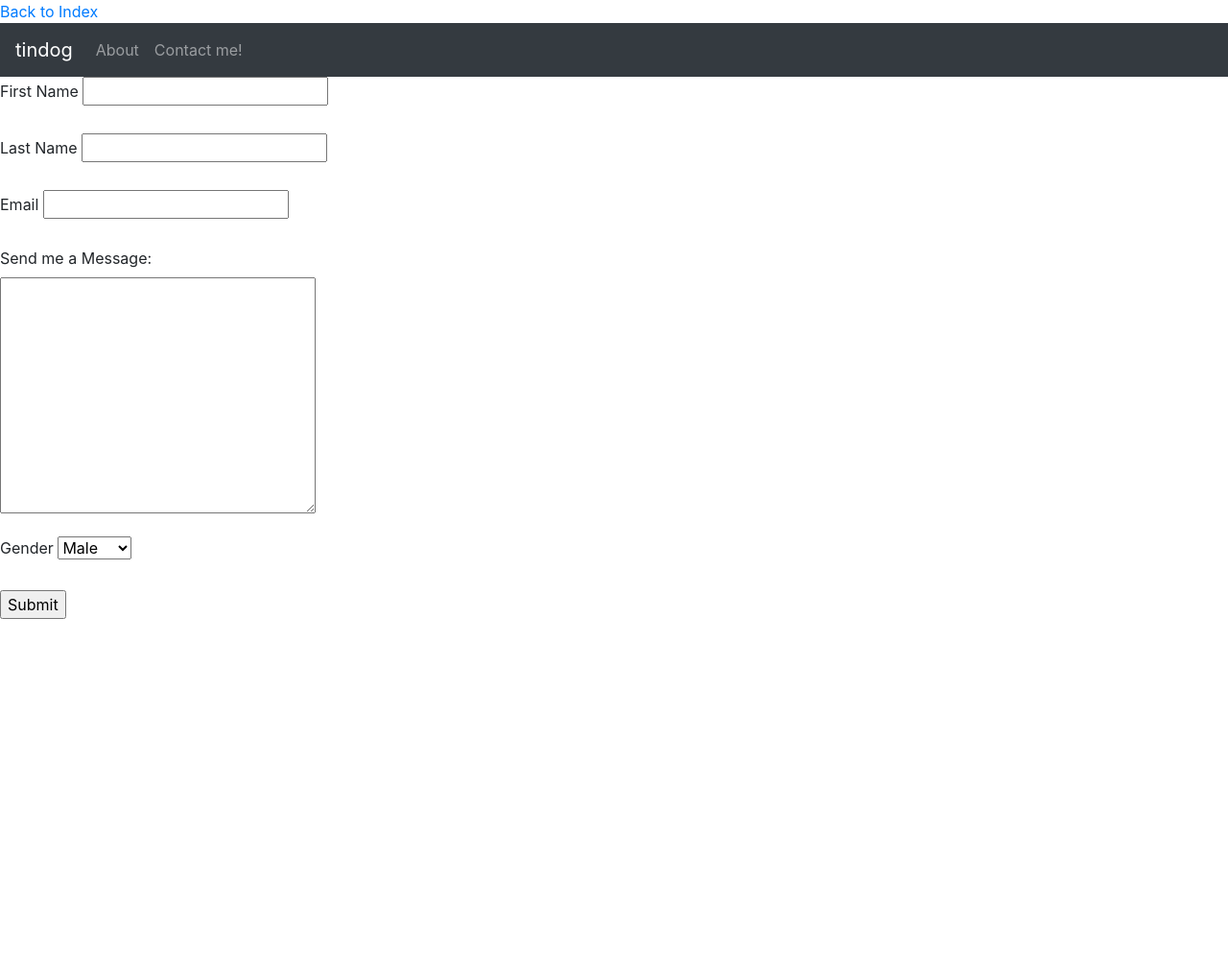
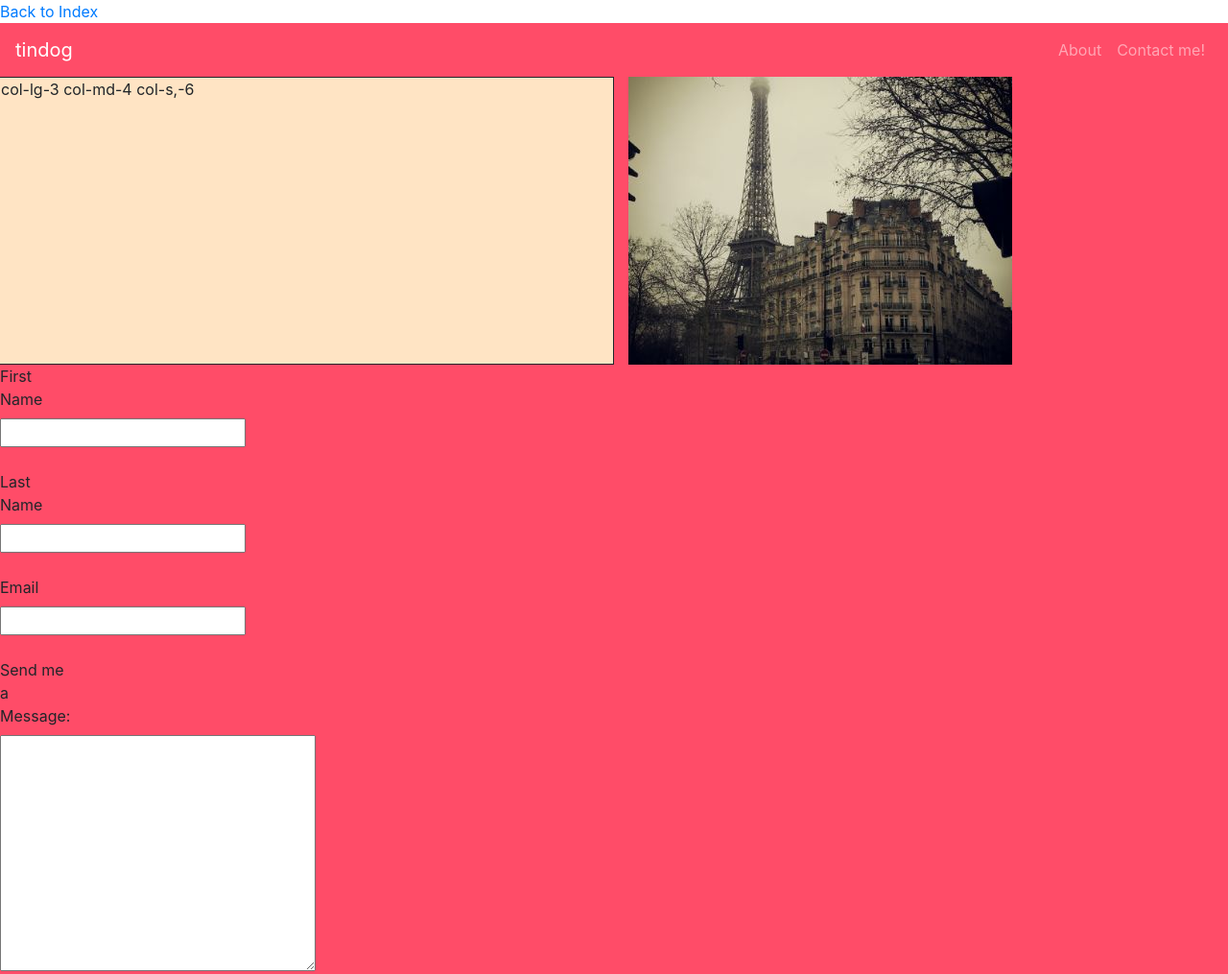
Before and after one commit to juanrebella/webHtml, a plain HTML site: page contact.html in a window 1280 px wide. Shown: the top 1015 px of the page at 96% size. Before the commit the page ends 800 px from the top, so only its background shows below. Drawn offline with nearby package versions, Linux system fonts and the light colour scheme.

Commit message:
Bootstrap divs and grid layouts

```diff
--- a/contact.html
+++ b/contact.html
@@ -3,16 +3,28 @@
         <meta charset="utf-8">
         <meta name="viewport" content="width=device-width, initial-scale=1.0">
         <meta http-equiv="X-UA-Compatible" content="ie=edge">
+        <link rel="stylesheet" href="css/contact.css">
         <link rel="stylesheet" href="https://maxcdn.bootstrapcdn.com/bootstrap/4.0.0/css/bootstrap.min.css" integrity="sha384-Gn5384xqQ1aoWXA+058RXPxPg6fy4IWvTNh0E263XmFcJlSAwiGgFAW/dAiS6JXm" crossorigin="anonymous">
-        <script src="https://maxcdn.bootstrapcdn.com/bootstrap/4.0.0/js/bootstrap.min.js" integrity="sha384-JZR6Spejh4U02d8jOt6vLEHfe/JQGiRRSQQxSfFWpi1MquVdAyjUar5+76PVCmYl" crossorigin="anonymous"></script>
+        <script src="https://code.jquery.com/jquery-3.5.1.slim.min.js" integrity="sha384-DfXdz2htPH0lsSSs5nCTpuj/zy4C+OGpamoFVy38MVBnE+IbbVYUew+OrCXaRkfj" crossorigin="anonymous"></script>
+    <script src="https://cdn.jsdelivr.net/npm/bootstrap@4.6.0/dist/js/bootstrap.bundle.min.js" integrity="sha384-Piv4xVNRyMGpqkS2by6br4gNJ7DXjqk09RmUpJ8jgGtD7zP9yug3goQfGII0yAns" crossorigin="anonymous"></script>
+
         <title>Contact Me</title>
     </head>
 
+    <body>
         <a href="index.html">Back to Index</a>
-    <body>
-        <nav class="navbar navbar-expand-lg navbar-dark bg-dark">
+
+
+            <!-- Navbar Section-->
+            <section id="form">
+        <nav class="navbar navbar-expand-lg navbar-dark">
             <a class="navbar-brand" href="">tindog</a>
-            <ul class="navbar-nav">
+            <button class="navbar-toggler" type="button" data-toggle="collapse" data-target="#navbarSupportedId" aria-controls="navbarSupportedId" aria-expanded="false" aria-label="Toggle navigation">
+                <span class="navbar-toggler-icon"></span>
+              </button>
+
+            <div class="collapse navbar-collapse" id="navbarSupportedId">
+                <ul class="navbar-nav ml-auto">
                     <li class="nav-item">
                         <a class="nav-link" href="about.html">About</a>
                     </li>
@@ -20,8 +32,29 @@
                         <a class="nav-link" href="contact.html">Contact me!</a>
                     </li>
                 </ul>
+            </div>
         </nav>
 
+        <!--Bootstrap works in a total of 12 units, its division depends on our needs and structure-->
+
+
+        <div class="row">
+            <div class="col-lg-6" style="background-color: bisque; border: 1px solid;">
+               col-lg-3 col-md-4 col-s,-6
+            </div>
+            <div class="col-lg-6">
+                <img src="/images/paris.jpg" alt="Foto Paris" >
+            </div>
+
+
+        </div>
+
+            <!--Form -->
+
+
+
+        <div class="row">
+            <div class="col-lg-1">
                 <form action="mailto:info@gmail.com" method="post">
 
                     <div>
@@ -54,10 +87,11 @@
                     <br>
                     <input type="submit" name="" value="Submit">
                 </form>
+            </div>
+        </div>
+
+        </section>
 
     </body>
 
-
-
-
 </html>
--- /dev/null
+++ b/css/contact.css
@@ -0,0 +1,3 @@
+#form {
+    background-color: #ff4c68;
+}
```
Lines whose indentation alone changed are shown as unchanged.
